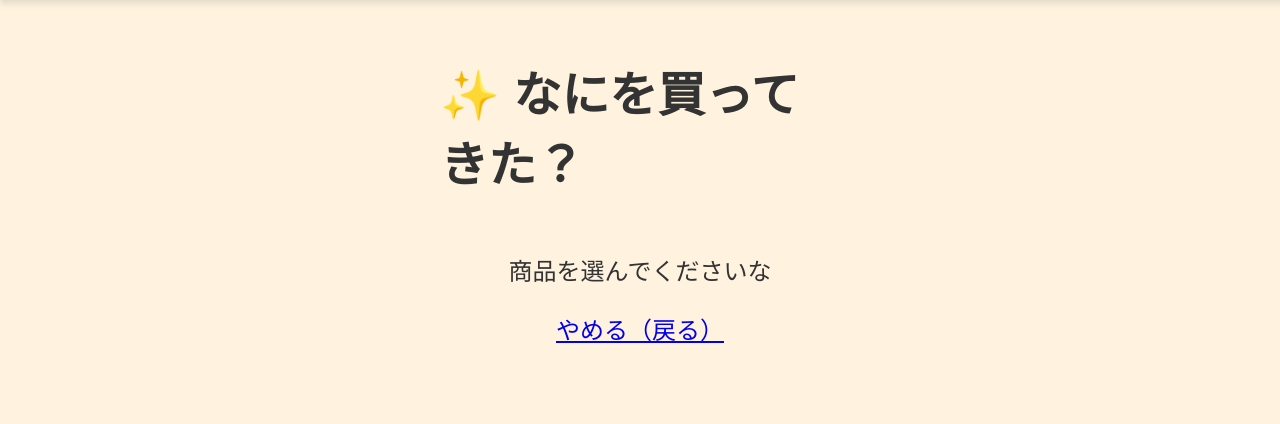
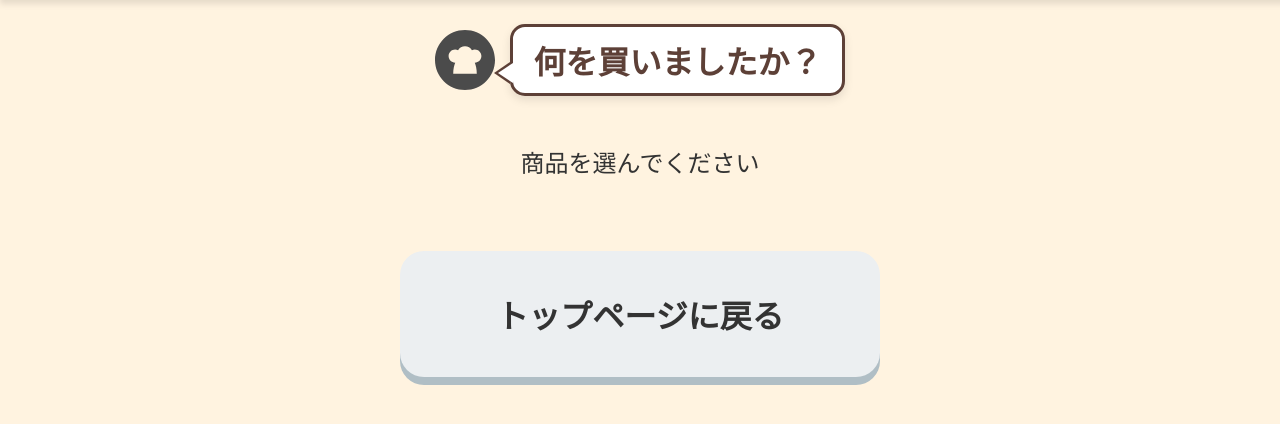
Before and after one commit to noy-uni/pantory-track, a Flask app: page /arrival/select in a window 1280 px wide. Shown: the part 64-488 px from the top of the page. Run offline with Flask 3, Linux system fonts and the light colour scheme; data that the repository does not hold is empty; some web fonts are replaced.

```diff
--- a/app.py
+++ b/app.py
@@ -252,7 +252,7 @@ def arrival_select():
         "choose_product.html",
         products=products,
         mode="arrival",
-        title="✨ なにを買ってきた？",
+        title="何を買いましたか？",
         bg_color="#fff3e0",
     )  # 暖かいオレンジ
 
@@ -269,7 +269,7 @@ def departure_select():
         "choose_product.html",
         products=products,
         mode="departure",
-        title="☕ なにを使い切った？",
+        title="なにを使い切りましたか？",
         bg_color="#e3f2fd",
     )  # スッキリしたブルー
 
--- a/static/css/style.css
+++ b/static/css/style.css
@@ -64,7 +64,7 @@ body {
 
   .l-main {
     width: 100%;
-    max-width: 400px;
+    max-width: 480px;
     margin-inline: auto;
     margin-top: var(--size-64);
     display: flex;
@@ -93,7 +93,60 @@ body {
   flex-shrink: 0;       /* ボタンが狭くなってもアイコンが潰れないようにします */
 }
 
+/* シェフと吹き出しを横に並べる */
+.p-chef-message {
+  display: flex;
+  align-items: flex-end; /* アイコンの足元に吹き出しを合わせる */
+  justify-content: center;
+  margin-bottom: var(--size-24);
+  gap: 15px;
+}
 
+/* アイコンのサイズ調整 */
+.p-chef-message__icon svg {
+  width: auto !important;;
+  height: 60px !important;;
+}
+
+/* 吹き出し本体 */
+.p-chef-message__bubble {
+  position: relative;
+  background-color: #fff;
+  border: 3px solid #5d4037; /* ヘッダーと同じ茶色系 */
+  border-radius: 15px;
+  padding: 10px 20px;
+  box-shadow: 0 4px 10px rgba(0,0,0,0.1);
+}
+
+.p-chef-message__bubble h1 {
+  margin: 0;
+  font-size: var(--size-32);
+  color: #5d4037;
+}
+
+/* 吹き出しの「しっぽ（三角形）」 */
+.p-chef-message__bubble::after {
+  content: "";
+  position: absolute;
+  left: -15px; /* 左側に飛び出させる */
+  bottom: 10px;
+  border-style: solid;
+  border-width: 10px 15px 10px 0;
+  border-color: transparent #fff transparent transparent; /* 中身と同じ白 */
+  z-index: 2;
+}
+
+/* 吹き出しのしっぽの「ふちどり」 */
+.p-chef-message__bubble::before {
+  content: "";
+  position: absolute;
+  left: -19px;
+  bottom: 9px;
+  border-style: solid;
+  border-width: 11px 16px 11px 0;
+  border-color: transparent #5d4037 transparent transparent; /* ふちと同じ茶色 */
+  z-index: 1;
+}
 
 /* --- Block: c-alert (Component Alert) --- */
 .c-alert {
--- a/templates/choose_product.html
+++ b/templates/choose_product.html
@@ -98,8 +98,14 @@
 
 {% block content %}
 
-  <h1>{{ title }}</h1>
-
+<div class="p-chef-message">
+  <div class="p-chef-message__icon">
+     {% include 'icons/icon_chef.html' %}
+  </div>
+  <div class="p-chef-message__bubble">
+    <h1>{{ title }}</h1>
+  </div>
+</div>
   {% with messages = get_flashed_messages() %}
   {% if messages %}
     {% for message in messages %}
@@ -111,7 +117,7 @@
   {% endif %}
   {% endwith %}
 
-  <p class="sub-title">商品を選んでくださいな</p>
+  <p class="sub-title">商品を選んでください</p>
 
   <div class="card-container">
     {% for product in products %}
@@ -122,9 +128,16 @@
                     stock-low
                 {% endif %}">
 
-      <div class="icon-placeholder">
-        {% if mode == 'arrival' %}✨{% elif mode == 'waste' %}🥀{% else %}☕{% endif %}
-      </div>
+                <div class="icon-placeholder">
+                  {% if product['image_path'] %}
+                    {# 画像が登録されている場合は画像を表示 #}
+                    <img src="{{ url_for('static', filename='products/' + product['image_path']) }}"
+                    alt="{{ product['name'] }}"
+                    style="width: 100%; height: 100%; object-fit: cover; border-radius: 50%;">                  {% else %}
+                    {# 画像がない場合はこれまでの絵文字を表示 #}
+                    {% if mode == 'arrival' %}✨{% elif mode == 'waste' %}🥀{% else %}☕{% endif %}
+                  {% endif %}
+                </div>
 
       <div class="product-info">
         <div class="product-name">{{ product['name'] }}</div>
@@ -138,6 +151,9 @@
     {% endfor %}
   </div>
 
-  <a href="{{ url_for('index') }}" class="back-link">やめる（戻る）</a>
-
+  <div class="c-footer-nav">
+    <a href="{{ url_for('index') }}" class="c-menu-btn c-menu-btn--sub">
+      トップページに戻る
+    </a>
+  </div>
 {% endblock %}
--- /dev/null
+++ b/templates/icons/icon_chef.html
@@ -0,0 +1,13 @@
+<svg version="1.1" id="_x32_" xmlns="http://www.w3.org/2000/svg" xmlns:xlink="http://www.w3.org/1999/xlink" x="0px" y="0px" viewBox="0 0 512 512" style="width: 256px; height: 256px; opacity: 1;" xml:space="preserve">
+  <style type="text/css">
+    .chef-st0{fill:#4B4B4B;}
+  </style>
+  <g>
+    <path class="chef-st0" d="M255.991,0.005C114.624,0.005,0,114.619,0,255.996c0,141.385,114.624,256,255.991,256
+      c141.386,0,256.009-114.614,256.009-256C512,114.619,397.377,0.005,255.991,0.005z M339.965,278.891c-0.19,0-0.37-0.01-0.572-0.01
+      c8.191,22.297,17.115,51.536,17.115,94.156H155.492c0-42.62,8.924-71.859,17.115-94.156c-0.19,0-0.381,0.01-0.572,0.01
+      c-30.925,0-55.982-25.058-55.982-55.983c0-30.906,25.058-55.964,55.982-55.964c8.905,0,17.325,2.076,24.801,5.791
+      c11.962-20.22,33.973-33.782,59.173-33.782c25.183,0,47.192,13.562,59.155,33.782c7.476-3.715,15.896-5.791,24.8-5.791
+      c30.925,0,55.984,25.058,55.984,55.964C395.948,253.834,370.89,278.891,339.965,278.891z" style="fill: rgb(75, 75, 75);"></path>
+  </g>
+  </svg>
--- a/templates/index.html
+++ b/templates/index.html
@@ -5,7 +5,7 @@
 
 {% block content %}
 
-    <h1 class="p-dashboard__title">喫茶店 在庫管理</h1>
+    <h1 class="p-dashboard__title">すなばcafe 在庫管理</h1>
 
     {% if low_stock_count > 0 %}
     <a href="{{ url_for('shopping_list') }}" class="c-alert">
--- a/templates/manage_products.html
+++ b/templates/manage_products.html
@@ -43,5 +43,9 @@
         </tbody>
     </table>
 
-    <a href="{{ url_for('admin_menu') }}" class="back-link">← 管理メニューに戻る</a>
+    <div class="c-footer-nav">
+      <a href="{{ url_for('admin_menu') }}" class="c-menu-btn c-menu-btn--sub">
+        管理メニューに戻る
+      </a>
+    </div>
 {% endblock %}
```
Also changed, not shown: templates/add_product.html (+5 -3 lines), templates/admin_menu.html (+10 -1 lines), templates/edit_product.html (+11 -3 lines), templates/entry_quantity.html (+5 -2 lines), templates/logs.html (+10 -1 lines), templates/shopping_list.html (+4 -3 lines), templates/stock_list.html (+5 -5 lines), static/products/coffee-Blend.jpg (added), static/products/coffee-Brazil.jpg (added), static/products/coffee-Etiopia.jpg (added), static/products/melon-soda.jpg (added), static/products/milk.jpg (added), static/products/whipped-cream.jpg (added).
